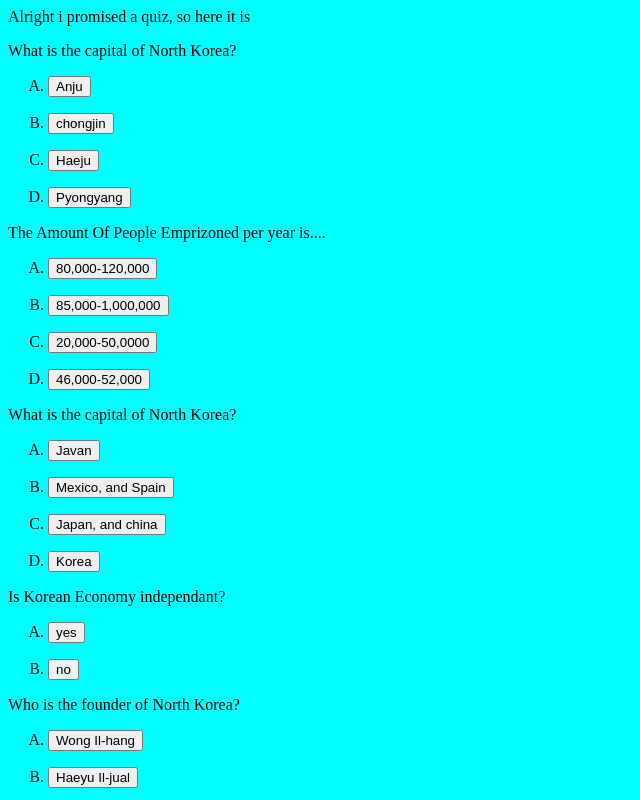
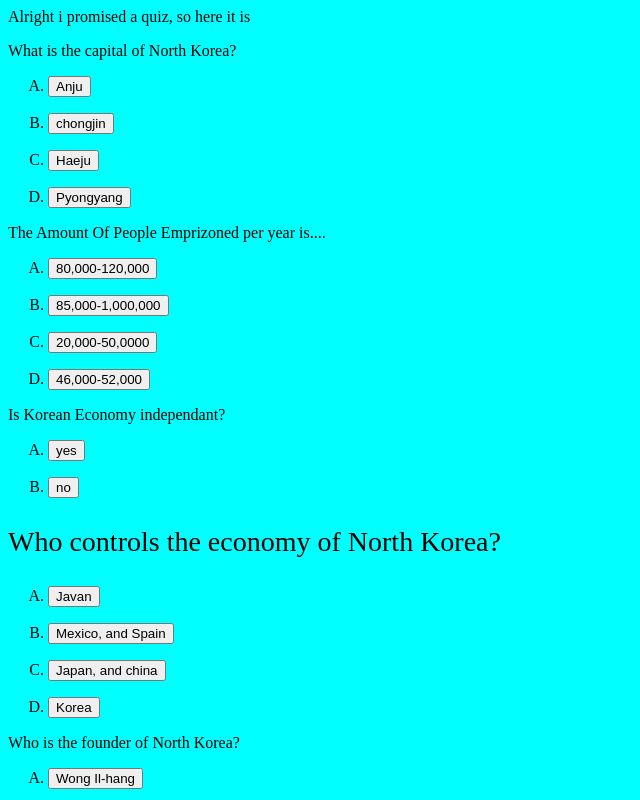
Before and after one commit to EnglishNKPROG/EnglishNKPROG.github.io, a plain HTML site: page Quiz.html in a window 1280 px wide. Shown: the top 800 px of the page, without its empty margins (0-640 px from the left). Drawn offline with Linux system fonts and the light colour scheme.

Commit message:
Update Quiz.html

```diff
--- a/Quiz.html
+++ b/Quiz.html
@@ -20,18 +20,18 @@
 <li><p><a href="Wrong.html"><button>20,000-50,0000</button></a>
 <li><p><a href="Wrong.html"><button>46,000-52,000</button></a>
     </ol>
-  <p style = "font-size : 28 px"> What is the capital of North Korea?</p>
+  <p style = "font-size : 28 px">Is Korean Economy independant? </p>
+   <ol type = "A">
+<li><p><a href="Wrong.html"><button>yes</button></a>
+<li><p><a href="correct.html"><button>no</button></a>
+
+    </ol>
+  <p style = "font-size : 28 ">Who controls the economy of North Korea?</p>
    <ol type = "A">
 <li><p><a href="Wrong.html"><button>Javan</button></a>
 <li><p><a href="Wrong.html"><button>Mexico, and Spain</button></a>
 <li><p><a href="correct.html"><button>Japan, and china</button></a>
 <li><p><a href="Wrong.html"><button>Korea</button></a>
-    </ol>
-  <p style = "font-size : 28 px">Is Korean Economy independant? </p>
-   <ol type = "A">
-<li><p><a href="Wrong.html"><button>yes</button></a>
-<li><p><a href="correct.html"><button>no</button></a>
-
     </ol>
   <p style = "font-size : 28 px"> Who is the founder of North Korea?</p>
    <ol type = "A">
```
